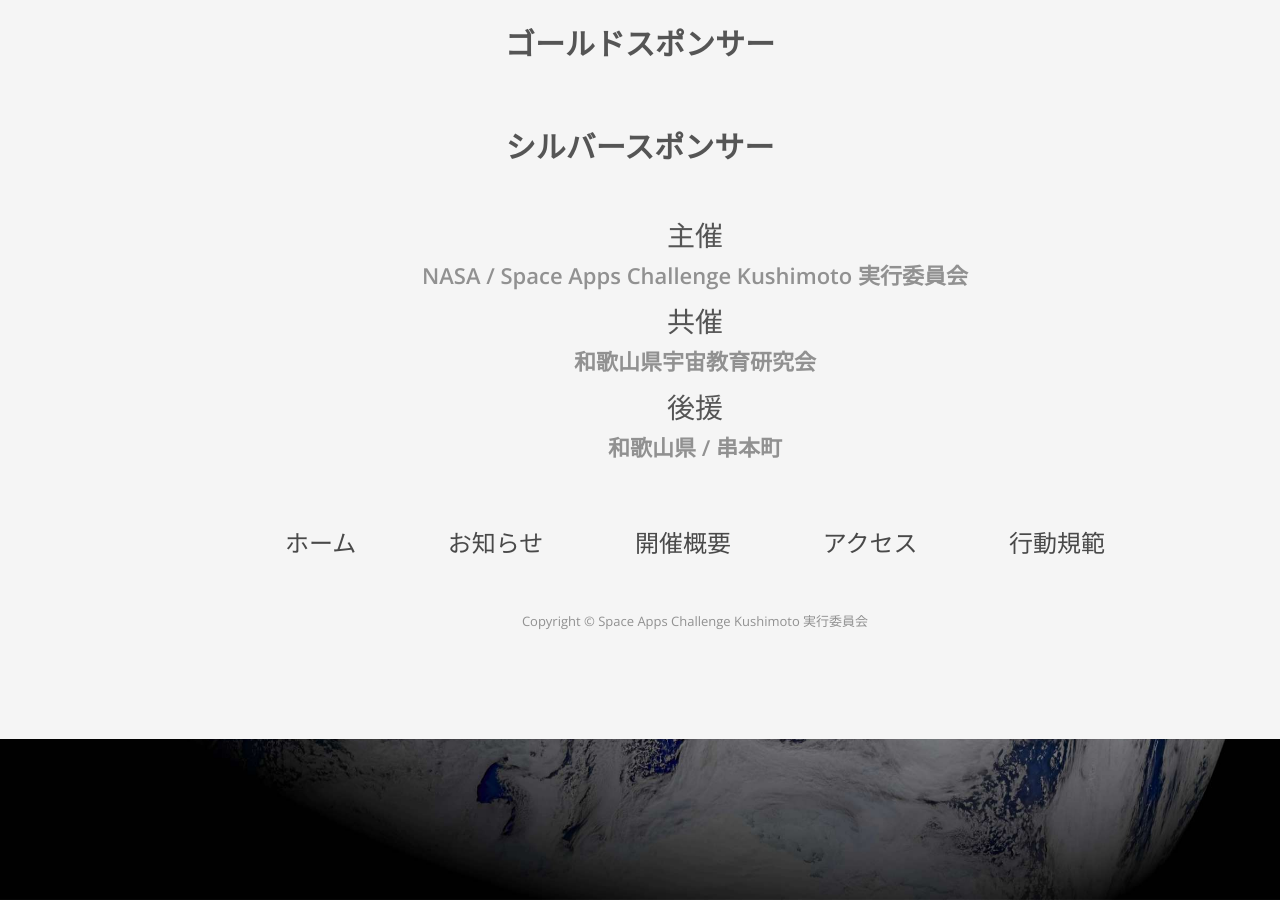
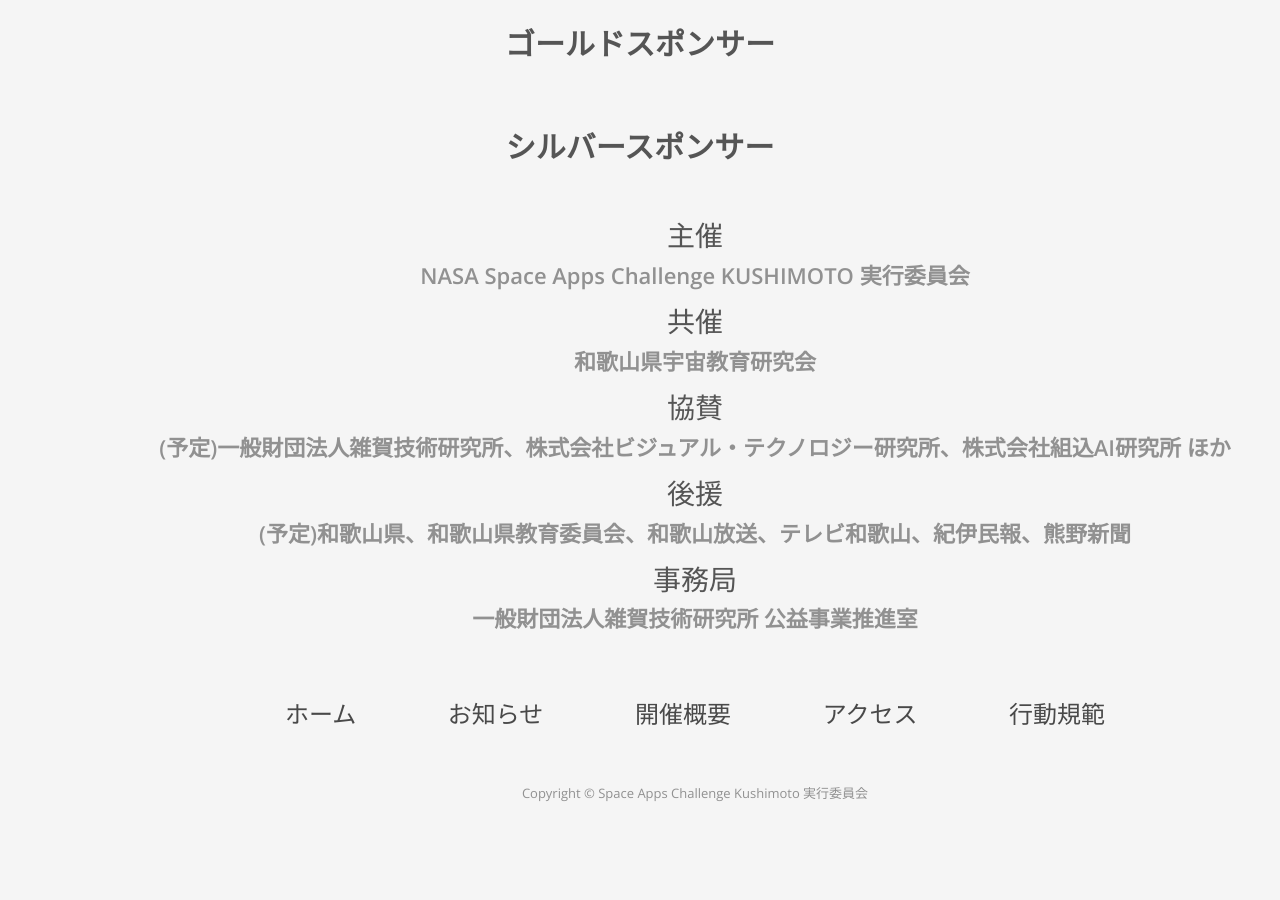
Before and after one commit to space-apps-kushimoto/space-apps-kushimoto.github.io, a Jekyll site: the page built from index.html, in a window 1280 px wide and 900 px high, scrolled down 2716 px. Built offline with Jekyll 4.4.1, drawn with Linux system fonts in a browser that asks for light colours; nearby versions of some CDN libraries; some web fonts are replaced; a script that is not in the unit is left out.

Commit message:
Update footer.html

```diff
--- a/_includes/footer.html
+++ b/_includes/footer.html
@@ -32,11 +32,15 @@
   <div class="container">
     <div class="whoweare">
       <h3>主催</h3>
-      <p style="text-align: center;">NASA / Space Apps Challenge Kushimoto 実行委員会</p>
+      <p style="text-align: center;">NASA Space Apps Challenge KUSHIMOTO 実行委員会</p>
       <h3>共催</h3>
       <p style="text-align: center;">和歌山県宇宙教育研究会</p>
+      <h3>協賛</h3>
+      <p style="text-align: center;">(予定)一般財団法人雑賀技術研究所、株式会社ビジュアル・テクノロジー研究所、株式会社組込AI研究所 ほか</p>
       <h3>後援</h3>
-      <p style="text-align: center;">和歌山県 / 串本町</p>
+      <p style="text-align: center;">(予定)和歌山県、和歌山県教育委員会、和歌山放送、テレビ和歌山、紀伊民報、熊野新聞</p>
+      <h3>事務局</h3>
+      <p style="text-align: center;">一般財団法人雑賀技術研究所 公益事業推進室</p>
     </div>
 
     <div class="row" style="margin-top: 3em;">
```
